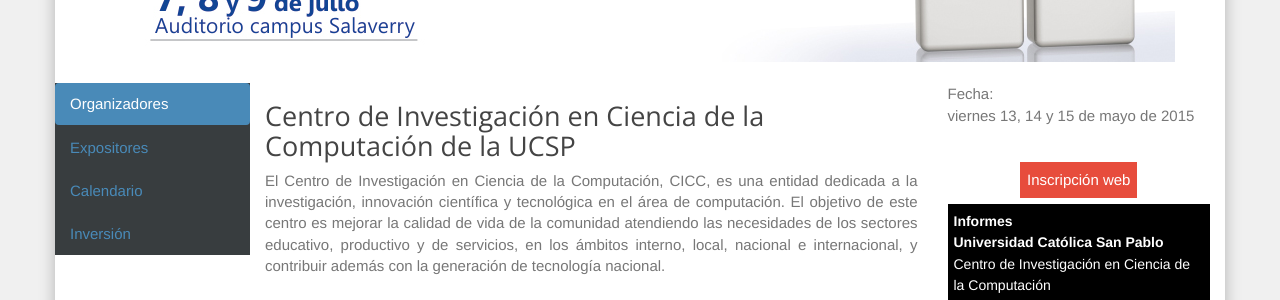
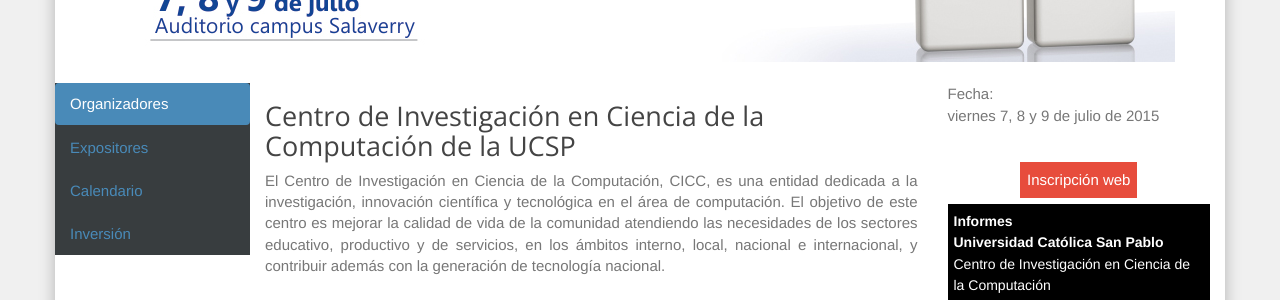
Before and after one commit to cs-ucsp/rics-ucsp, a Jekyll site: the page built from eventos/seminario-innovacion-ambiente-spin-off.html, in a window 1280 px wide. Shown: the part 622-922 px from the top of the page. Built offline with Jekyll 4.4.1, drawn with Linux system fonts in a browser that asks for light colours; nearby versions of some CDN libraries; Markdown is read by kramdown in place of the engine named in the settings.

Commit message:
Actualización de datos evento spin off

```diff
--- a/eventos/seminario-innovacion-ambiente-spin-off.html
+++ b/eventos/seminario-innovacion-ambiente-spin-off.html
@@ -59,7 +59,7 @@ title: Seminario Innovación en ambiente Spin-off
           <tbody>
             <tr>
               <td style="text-align: center;" width="125"><strong>Fecha</strong></td>
-              <td width="224">Miércoles 13 y jueves 14 de mayo</td>
+              <td width="224">martes 7 y mi&eacute;rcoles 8 de mayo</td>
             </tr>
             <tr>
               <td style="text-align: center;"><b>Hora</b></td>
@@ -76,7 +76,7 @@ title: Seminario Innovación en ambiente Spin-off
           <tbody>
             <tr>
               <td style="text-align: center;" width="125"><strong>Fecha</strong></td>
-              <td width="224">Viernes 15 de mayo</td>
+              <td width="224">jueves 9 de mayo</td>
             </tr>
             <tr>
               <td style="text-align: center;"><b>Hora</b></td>
@@ -101,7 +101,7 @@ title: Seminario Innovación en ambiente Spin-off
   <div class="col-md-3">
     <div class="hb-alert-box notice">
       <p>Fecha:<br />
-        viernes 13, 14 y 15 de mayo de 2015</p>
+        viernes 7, 8 y 9 de julio de 2015</p>
       <br>
     </div>
     <div class="ult-modal-input-wrapper" style="text-align: center;
```
